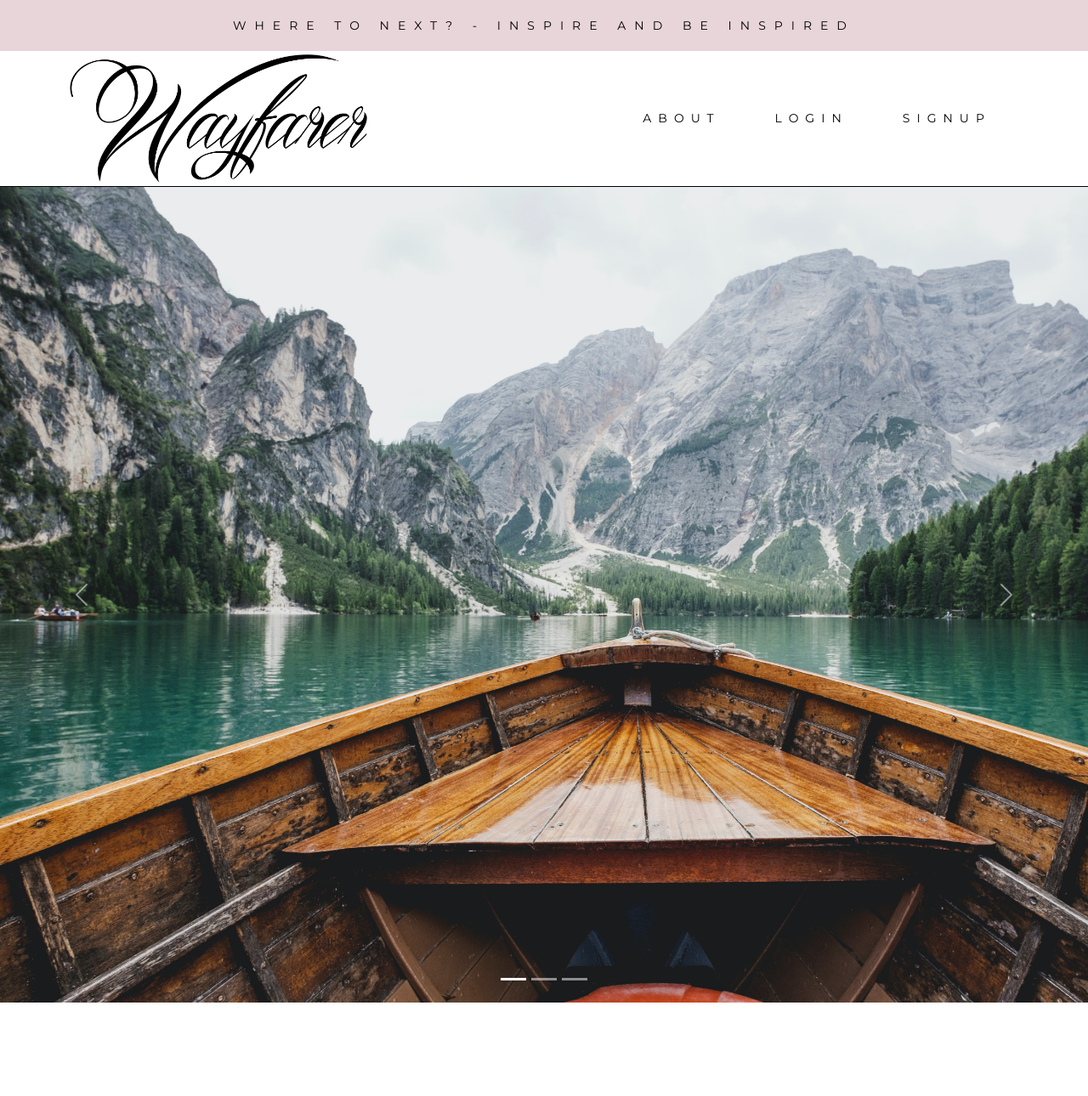
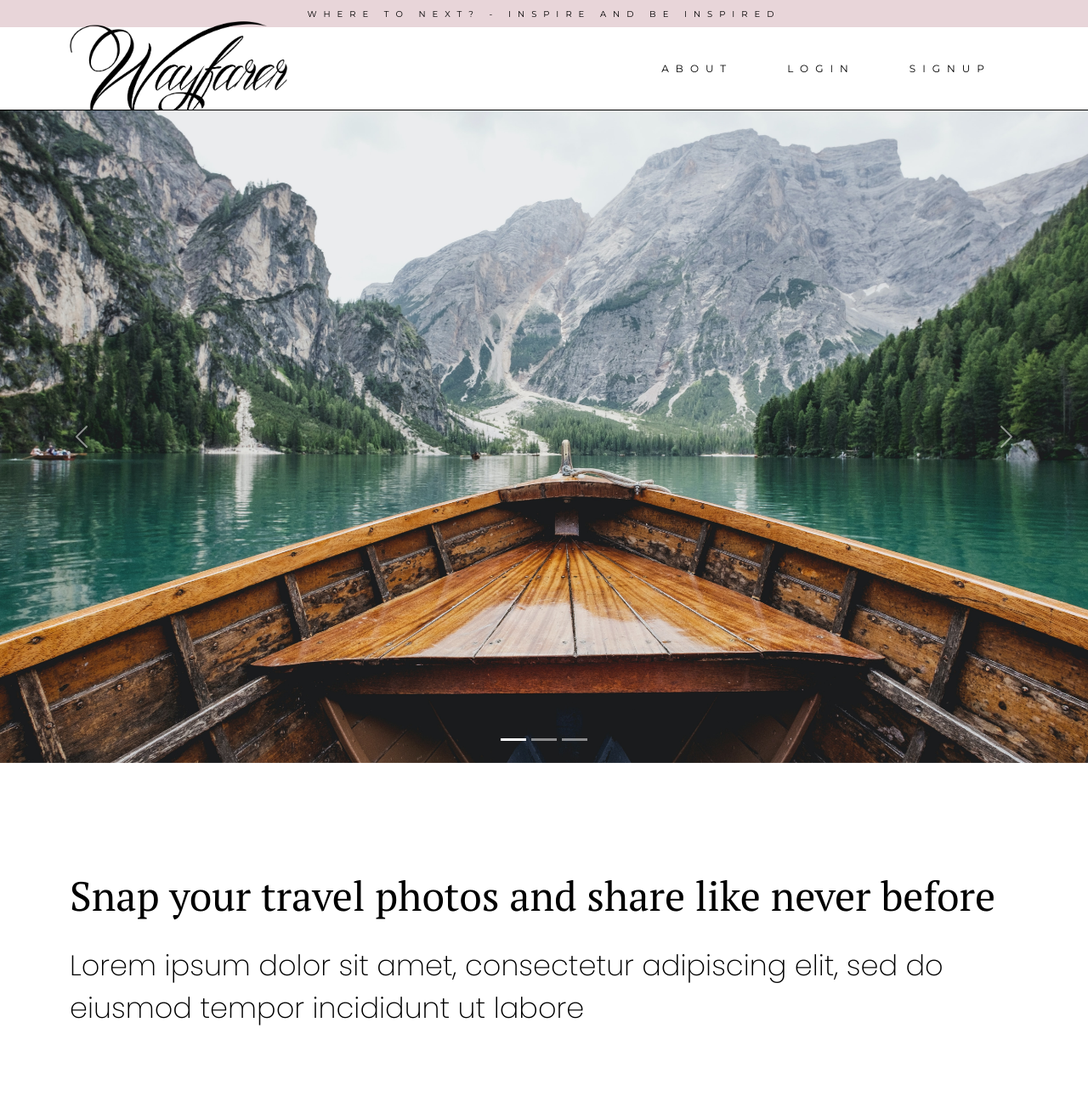
Before and after one commit to rsato1007/wayfarer-project, a Django app: page / in a window 1280 px wide. Shown: the top 1290 px of the page at 85% size. Run offline with Django 3.2, Linux system fonts and the light colour scheme.

Commit message:
fix nav bar styling

```diff
--- a/main_app/static/styles/main.css
+++ b/main_app/static/styles/main.css
@@ -34,10 +34,10 @@ body {
 .nav-message {
     background-color: #E8D5D9;
     font-family: 'Montserrat', sans-serif;
-    font-size: 14px;
-    letter-spacing: 10px;
+    font-size: 10px;
+    letter-spacing: 8px;
     color: var(--black);
-    height: 60px;
+    height: 32px;
     display: flex;
     flex-direction: column;
     justify-content: center;
@@ -45,9 +45,9 @@ body {
 }
 
 .navbar-main {
-    height: 160px;
+    height: 98px;
     font-family: 'Montserrat', sans-serif;
-    font-size: 14px;
+    font-size: 12px;
     letter-spacing: 8px;
     color: var(--black);
     border-style: none none solid none;
@@ -78,7 +78,7 @@ body {
 
 /* Declare heights because of positioning of img element */
 .carousel-item {
-    height: 60rem;
+    height: 48rem;
 }
 
 .carousel-item > img {
@@ -86,7 +86,7 @@ body {
     top: 0;
     left: 0;
     min-width: 100%;
-    height: 60rem;
+    height: 48rem;
     object-fit: cover;
 }
 
@@ -242,6 +242,19 @@ body {
 
 .modal-tour .modal-dialog {
     width: 380px;
+}
+
+.modal-title {
+    color: var(--black);
+    font-family: 'PT Serif', serif;
+    font-size: 2rem;
+
+}
+.modal-title {
+    color: var(--black);
+    font-family: 'PT Serif', serif;
+    font-size: 2rem;
+
 }
 
 /* PROFILE PAGE CSS
--- a/main_app/templates/base.html
+++ b/main_app/templates/base.html
@@ -27,7 +27,7 @@
 
       <div class="container d-flex justify-content-between">
         <a class="navbar-brand" href="{% url 'home' %}">
-          <img src="{% static 'images/wayfarer-logo.png' %}" width="350" />
+          <img src="{% static 'images/wayfarer-logo.png' %}" width="256" />
         </a>
 
         {% if user.is_authenticated %}
```
